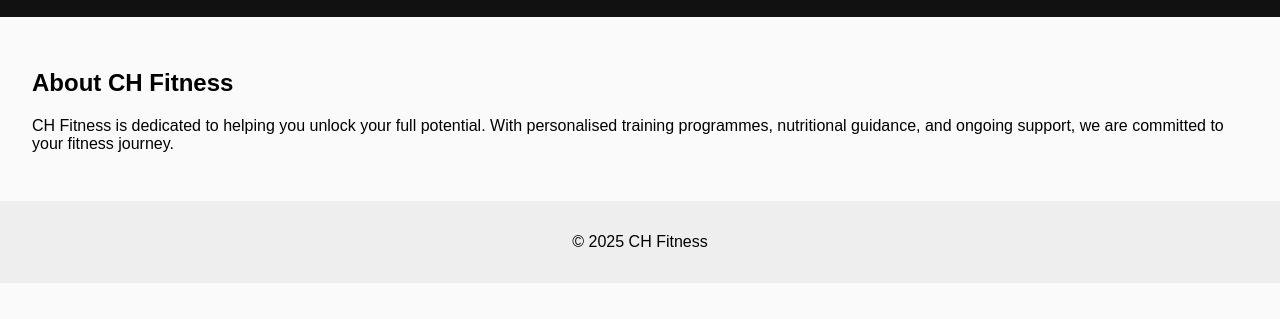
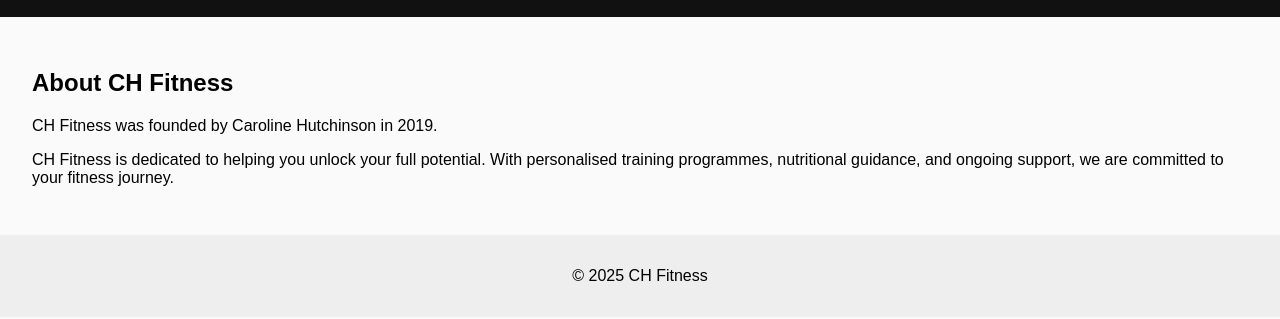
Before and after one commit to james8hutch/CHFitness, a plain HTML site: page about.html in a window 1280 px wide. Shown: the part 95-414 px from the top of the page. Drawn offline with Linux system fonts and the light colour scheme.

Commit message:
Quick update

```diff
--- a/about.html
+++ b/about.html
@@ -20,6 +20,7 @@
 
 <section class="content">
     <h2>About CH Fitness</h2>
+    <p>CH Fitness was founded by Caroline Hutchinson in 2019.</p>
     <p>CH Fitness is dedicated to helping you unlock your full potential. With personalised training programmes, nutritional guidance, and ongoing support, we are committed to your fitness journey.</p>
 </section>
 
```
